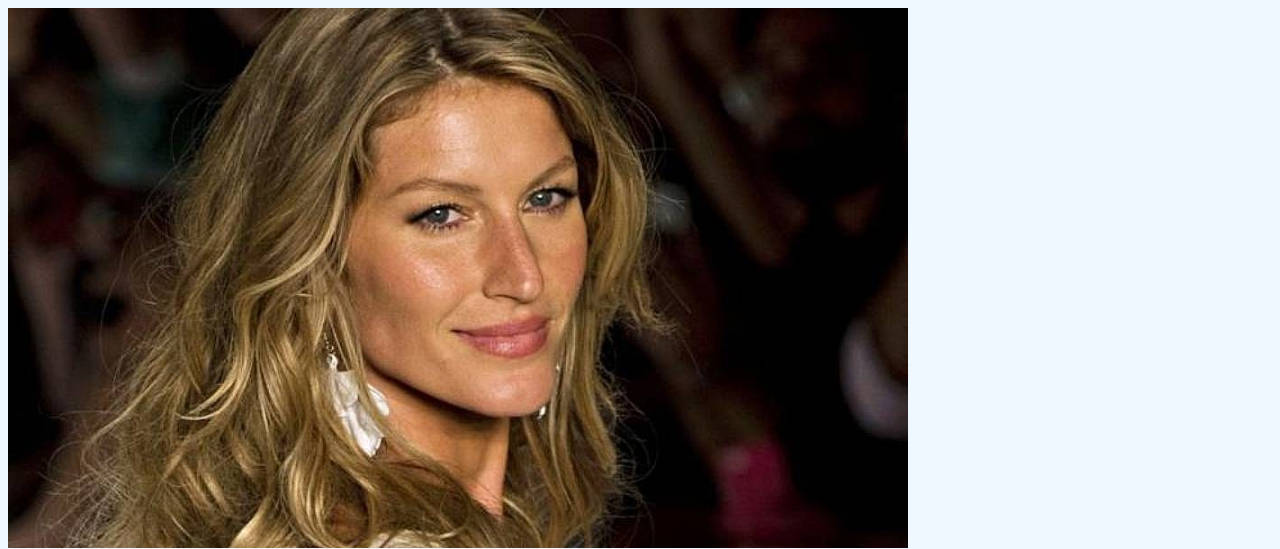
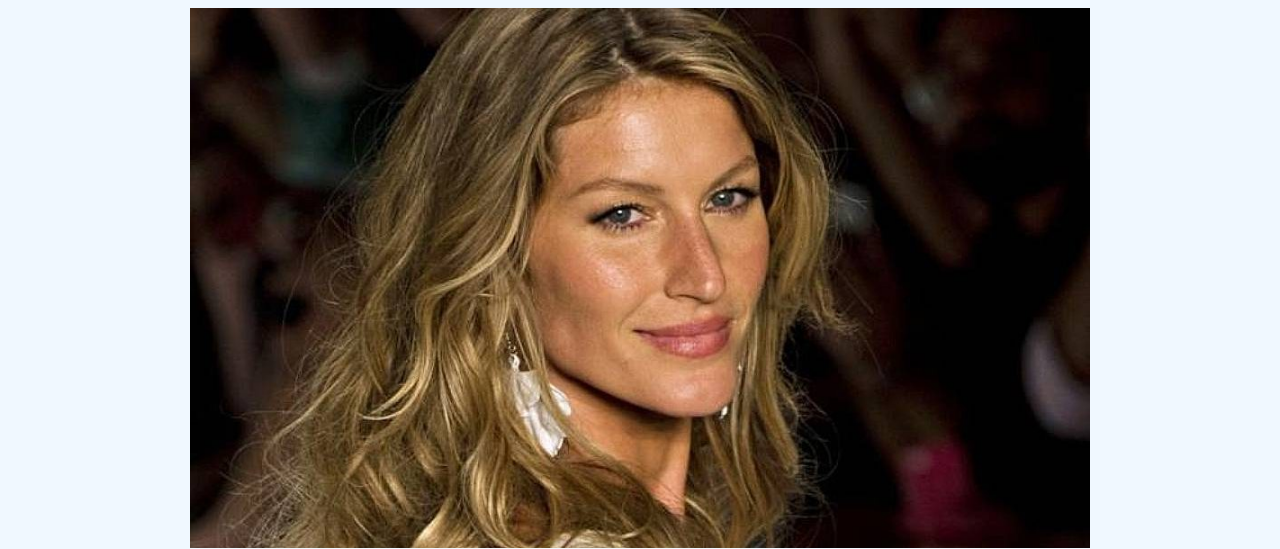
Before and after one commit to ritacassiano/ProjetoGiselle, a plain HTML site: page biografia.html in a window 1280 px wide. Shown: the top 549 px of the page. Drawn offline with Linux system fonts and the light colour scheme.

Commit message:
Centralizar

```diff
--- a/biografia.html
+++ b/biografia.html
@@ -19,6 +19,7 @@
 
         #principal{
             width: 900px;
+            margin: auto;
         }
 
         .menu{
```
Also changed, not shown: campanhas-publicitarias.html (+1 -0 lines), contato.html (+1 -0 lines), index.html (+1 -0 lines).
